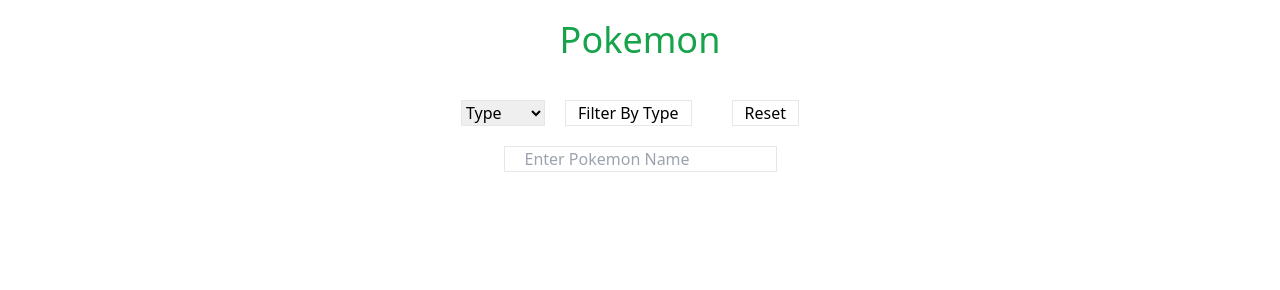
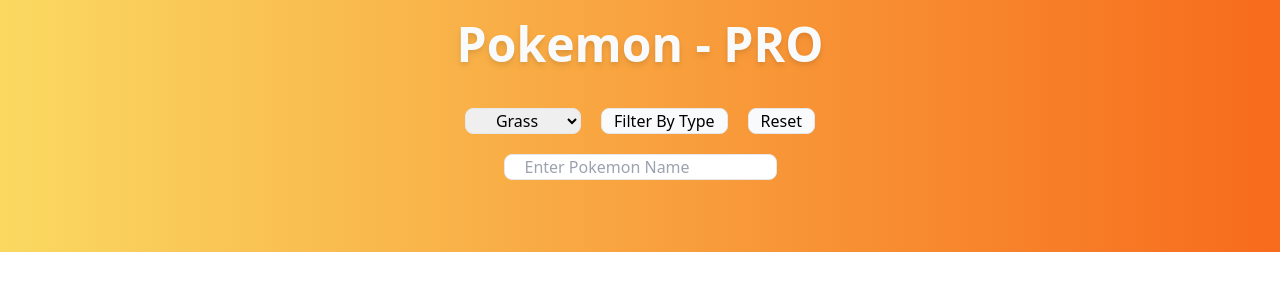
Before and after one commit to abhinavrajput1111/pokemon-project, a plain HTML site: page index.html in a window 1280 px wide. Drawn offline with nearby package versions, Linux system fonts and the light colour scheme; no server answers.

Commit message:
gradient

```diff
--- a/index.html
+++ b/index.html
@@ -5,17 +5,31 @@
     <meta name="viewport" content="width=device-width, initial-scale=1.0" />
     <title>Document</title>
     <link rel="stylesheet" href="style.css" />
+    <link rel="preconnect" href="https://fonts.googleapis.com" />
+    <link rel="preconnect" href="https://fonts.gstatic.com" crossorigin />
+    <link
+      href="https://fonts.googleapis.com/css2?family=Montserrat+Alternates:ital,wght@0,100;0,200;0,300;0,400;0,500;0,600;0,700;0,800;0,900;1,100;1,200;1,300;1,400;1,500;1,600;1,700;1,800;1,900&display=swap"
+      rel="stylesheet"
+    />
     <script src="https://cdn.tailwindcss.com"></script>
   </head>
   <body>
-    <div id="wrapper">
+    <div id="wrapper" class="w-full h-full wrapper">
       <div id="container">
-        <h1 class="text-center mt-5 text-4xl text-green-600">Pokemon</h1>
+        <h1
+          class="heading-poke text-center font-bold pt-5 text-5xl drop-shadow-md text-gray-50"
+        >
+          Pokemon - PRO
+        </h1>
 
         <div id="form" class="flex justify-center mt-10 flex-col items-center">
           <form action="" class="flex mx-5">
-            <select name="" id="select-pokemon" class="border">
-              <option value="types" disabled selected>Type</option>
+            <select
+              name=""
+              id="select-pokemon"
+              class="border rounded-lg px-4 text-center"
+            >
+              <option value="types" disabled>Type</option>
               <option value="grass">Grass</option>
               <option value="fire">Fire</option>
               <option value="water">Water</option>
@@ -33,16 +47,24 @@
               <option value="fighting">Fighting</option>
               <option value="ground">Ground</option>
             </select>
-            <button id="filter" class="filter mx-5 px-3 border">
+            <button
+              id="filter"
+              class="filter mx-5 px-3 border bg-gray-50 rounded-lg"
+            >
               Filter By Type
             </button>
-            <button id="reset" class="reset mx-5 px-3 border">Reset</button>
+            <button
+              id="reset"
+              class="reset ml2 px-3 border bg-gray-50 rounded-lg"
+            >
+              Reset
+            </button>
           </form>
           <input
             type="text"
             name="search"
             id="search"
-            class="search pl-5 pr-5 mt-5 my-2 border"
+            class="search pl-5 pr-5 mt-5 my-2 border rounded-lg"
             placeholder="Enter Pokemon Name"
           />
         </div>
--- a/style.css
+++ b/style.css
@@ -4,6 +4,9 @@
   box-sizing: border-box;
 }
 
+.heading-poke {
+  color: gray;
+}
 .output {
   display: flex;
   justify-content: space-around;
@@ -13,8 +16,13 @@
   /* background-color: red; */
 }
 
+.wrapper {
+  background: linear-gradient(to right, #fad961, #f76b1c);
+  /* background-color: aqua; */
+}
+
 .parent {
-  background-color: aliceblue;
+  background: linear-gradient(45deg, #ff5f6d, #ffc371);
   /* margin: 1rem; */
   border-radius: 15px;
   width: 30%;
```
